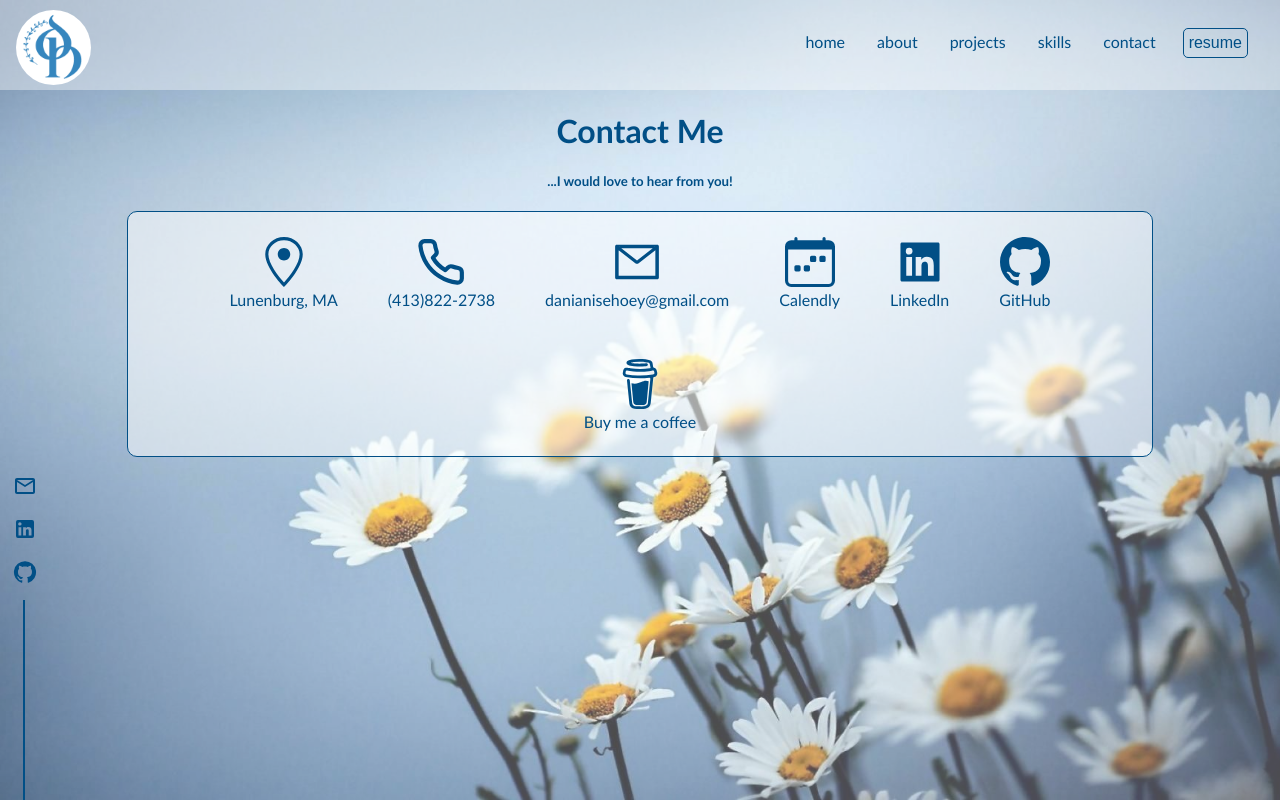
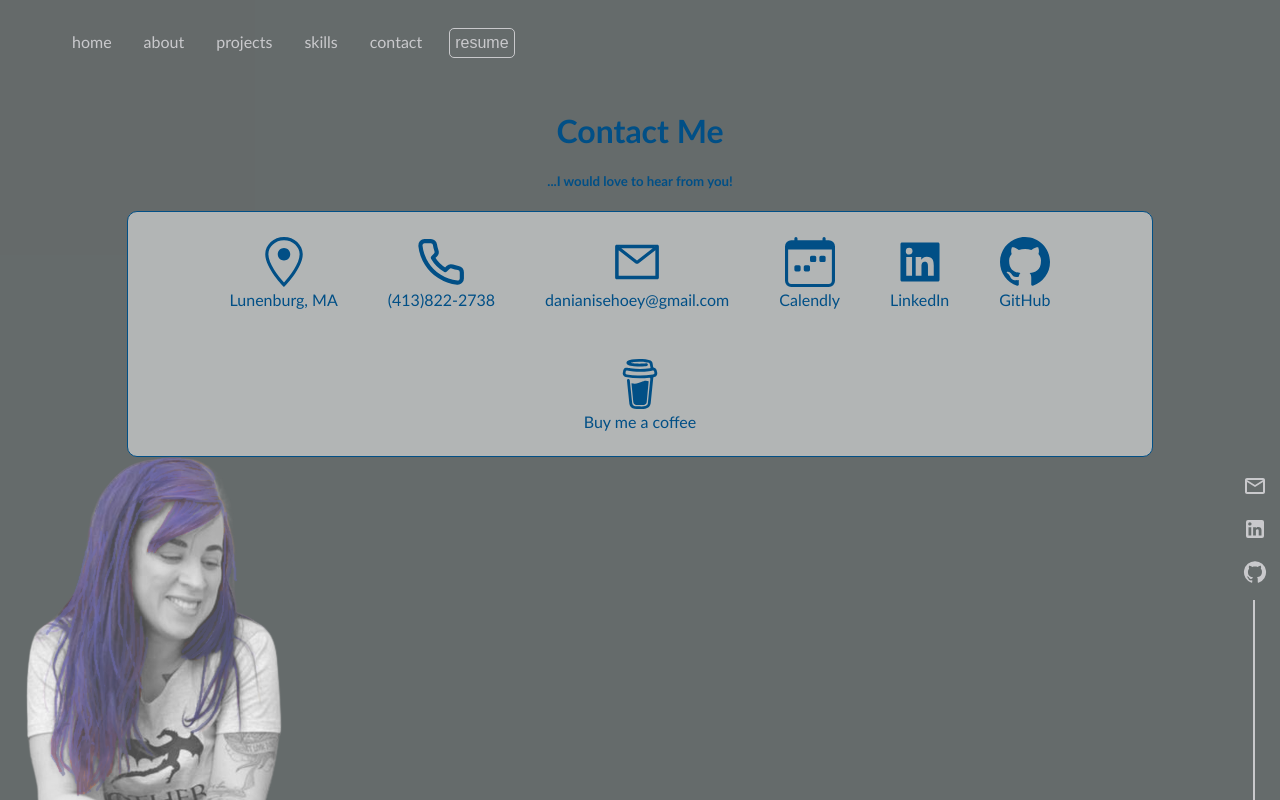
Before and after one commit to danianise/Portfolio, a React (Create React App) app: page /contact in a window 1280 px wide. Built offline with nearby package versions, Linux system fonts and the light colour scheme.

Commit message:
Start of version 2 styling

```diff
--- a/src/App.css
+++ b/src/App.css
@@ -1,5 +1,6 @@
 .App {
   color: white;
+  /* background-color: #232b2b; */
   font-family:'Trebuchet MS', 'Lucida Sans Unicode', 'Lucida Grande', 'Lucida Sans', Arial, sans-serif;
 }
 
@@ -7,12 +8,15 @@
   z-index: -1;
   height: 100vh;
   content: "";
-  background-image: url('../public/daisies.jpg');
-  background-position: center;
+  /* background-image: url('../public/daisies.jpg'); */
+  background-color: #232b2b;
+  background-image: url('../public/dahoey.png');
+  background-position: left bottom;
   background-repeat: no-repeat;
-  background-size: cover;
+  /* background-size: cover; */
   background-attachment: fixed;
-  position: fixed;
+  /* position: fixed; */
+  position: absolute;
   top: 0px;
   right: 0px;
   bottom: 0px;
@@ -33,10 +37,10 @@ li {
   margin-top: 90px;
 }
 
-@media screen and (max-width:940px) {
+/* @media screen and (max-width:940px) {
 
   .App::before {
     background-size: 100% 80% stretch;
     background-position: top;
   }
-}
+} */
--- a/src/components/Contact.js
+++ b/src/components/Contact.js
@@ -10,17 +10,17 @@ function Contact() {
     <div className='contact'>
 
         <a href='mailto: danianisehoey@gmail.com?subject=I saw your portfolio!'>
-            <MailOutlineIcon id='mail' className='icon' sx={{fill: '#014f86'}}/>
+            <MailOutlineIcon id='mail' className='icon' sx={{fill: '#c9c9cc'}}/>
         </a>
         <br />
 
         <a href='https://www.linkedin.com/in/danielleahoey/' target='_blank'>
-            <LinkedInIcon id='linkedin' className='icon' sx={{fill: '#014f86'}}/>
+            <LinkedInIcon id='linkedin' className='icon' sx={{fill: '#c9c9cc'}}/>
         </a>
         <br />
 
         <a href='https://github.com/danianise' target='_blank'>
-            <GitHubIcon id='github' className='icon' sx={{fill: '#014f86'}}/>
+            <GitHubIcon id='github' className='icon' sx={{fill: '#c9c9cc'}}/>
         </a>
         <div className='vertLine'>
 
--- a/src/components/GitContributions.js
+++ b/src/components/GitContributions.js
@@ -8,7 +8,7 @@ function GitContributions() {
             <img
                 className='contributionsImage'
                 // src="https://ghchart.rshah.org/d4af37/danianise"
-                src="https://ghchart.rshah.org/014f86/danianise"
+                src="https://ghchart.rshah.org/4c4cc9/danianise"
                 alt="danianise's GitHub Contributions"
             />
             <h6 className='contributionsTag'>
--- a/src/components/NavBar.js
+++ b/src/components/NavBar.js
@@ -19,11 +19,11 @@ function NavBar() {
         <nav className='navbar'>
 
             {/* <a href='/'> */}
-                <img
+                {/* <img
                     alt='Danielle Hoey'
                     src='whitelogo.png'
                     className='avatar'
-                />
+                /> */}
             {/* </a> */}
 
             <ul className={click ? "nav-menu active" : "nav-menu"}>
--- a/src/components/Title.js
+++ b/src/components/Title.js
@@ -29,9 +29,9 @@ function Title() {
             <br />
             <span>Software Engineer</span>
         </h1>
-        <div className='contributions'>
+        {/* <div className='contributions'>
           <GitContributions />
-        </div>
+        </div> */}
 
     </motion.div>
     // </div>
--- a/src/css/Contact.css
+++ b/src/css/Contact.css
@@ -1,5 +1,5 @@
 .contact {
-    left: 1%;
+    right: 1%;
     bottom: 0;
     padding-top: 55%;
     position: fixed;
@@ -7,7 +7,7 @@
 }
 
 .vertLine {
-    border-left: 2px solid #014f86;
+    border-left: 2px solid #c9c9cc;
     margin: 5px 0 0 10px;
     height: 200px;
 
--- a/src/css/GitContributions.css
+++ b/src/css/GitContributions.css
@@ -1,15 +1,17 @@
-.gitContributions {
-  margin-top: -20px;
-}
+
 .gitContainer {
   display: flex;
   flex-direction: column;
+  /* position: absolute;
+  bottom: 0;
+  right: 0; */
 }
 
 .gitContributions h6 {
     margin-top: 0;
     margin-left: 20px;
-    color: #014f86;
+    color: #c9c9cc;
+    opacity: 0.5;
   }
 
   .contributionsImage {
--- a/src/css/NavBar.css
+++ b/src/css/NavBar.css
@@ -7,7 +7,6 @@
     z-index: 1;
     transition: .3s ease-in;
     overflow: hidden;
-    background-color: rgba(255, 255, 255, 0.4);
 }
 
 .avatar {
@@ -34,11 +33,12 @@
 .header .nav-item {
     padding: 1rem;
     font-weight: 500;
-    color:#014f86;
+    /* color:#014f86; */
+    color: #c9c9cc;
 }
 
 .header .nav-item a:hover {
-    border-bottom: 2px solid #014f86;
+    border-bottom: 2px solid #c9c9cc;
 }
 .header .nav-item:last-child a:hover {
     border-bottom: none;
@@ -46,8 +46,8 @@
 
 .resumeButton {
     background: none;
-    border: 1px solid #014f86;
-    color: #014f86;
+    border: 1px solid #c9c9cc;
+    color: #c9c9cc;
     border-radius: 5px;
     font-size: 16px;
     padding: 5px;
@@ -55,7 +55,7 @@
 }
 
 .resumeButton:hover {
-    color: #014f86;
+    color: #c9c9cc;
     /* border: 2px solid #014f86;  */
     cursor: pointer;
     font-weight: bold;
--- a/src/css/Title.css
+++ b/src/css/Title.css
@@ -7,7 +7,8 @@
 }
 
 .name{
-    color: #014f86;
+    color: #4646c7;
+    opacity: 0.7;
 }
 
 @media screen and (max-width:940px) {
```
Also changed, not shown: public/dahoey.png (added).
